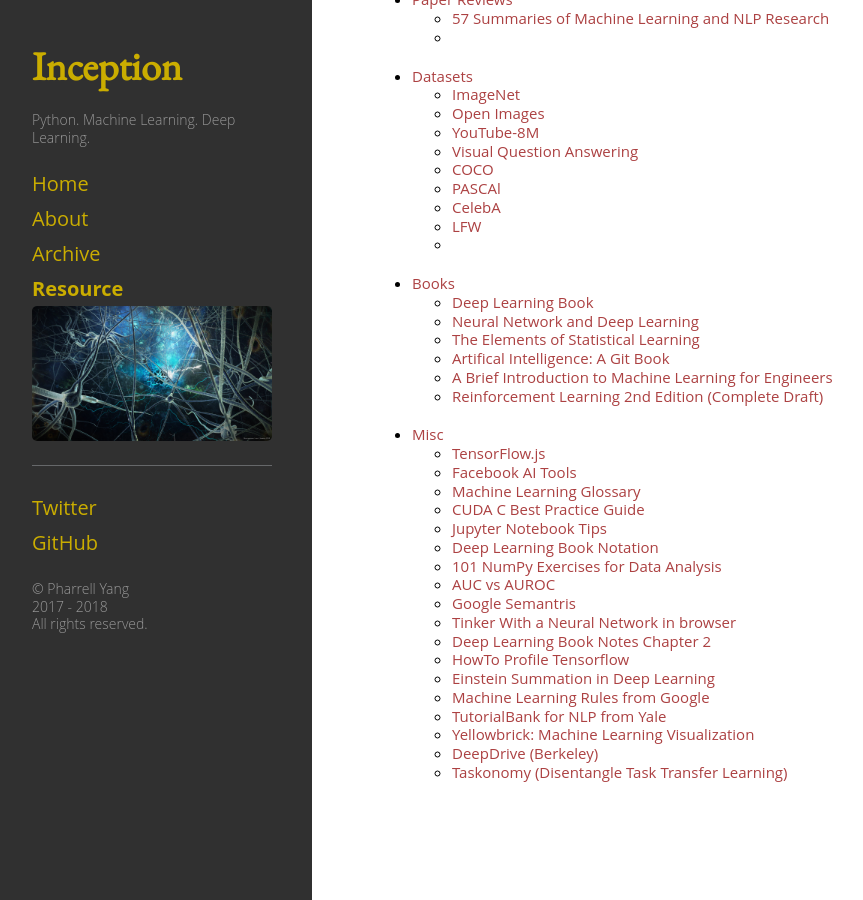
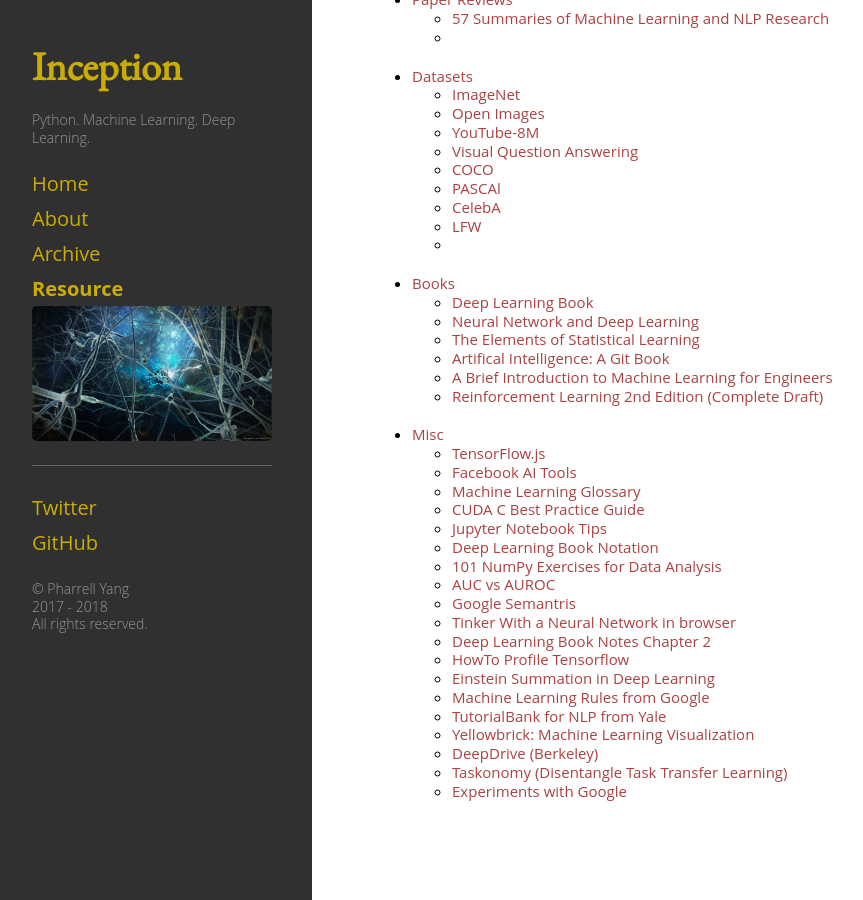
Before and after one commit to pharrellyhy/pharrellyhy.github.io.bakcup, a Jekyll site: the page built from resource.md, in a window 1280 px wide and 900 px high, scrolled down 2290 px. Shown: the whole window, without its empty margins (8-871 px from the left). Built offline with Jekyll 4.4.1, drawn with Linux system fonts in a browser that asks for light colours.

Commit message:
updates resource

```diff
--- a/_data/nav.yml
+++ b/_data/nav.yml
@@ -435,3 +435,6 @@
 
     - title: "Taskonomy (Disentangle Task Transfer Learning)"
       url: "http://taskonomy.stanford.edu/"
+
+    - title: "Experiments with Google"
+      url: "https://experiments.withgoogle.com/collection/ai"
```
